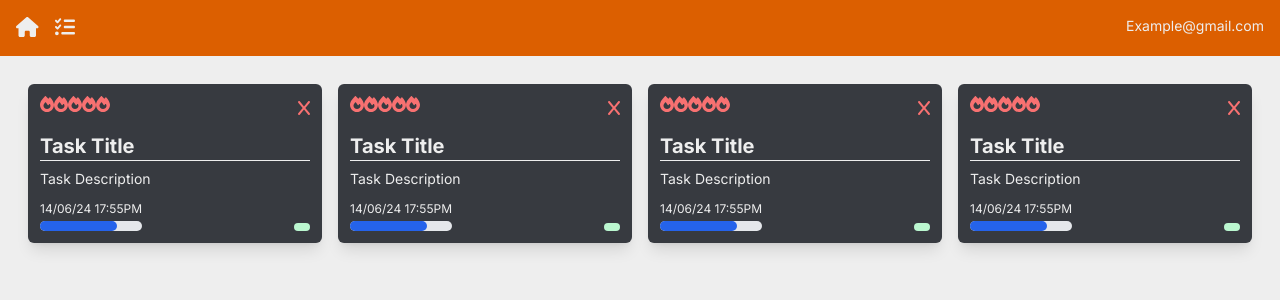
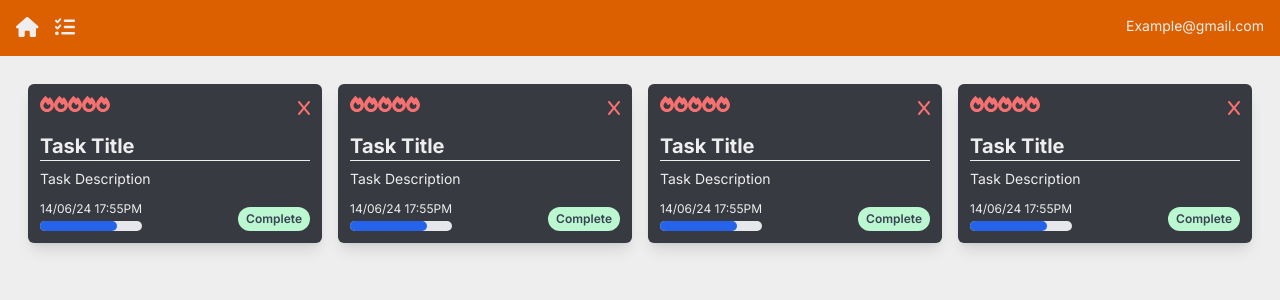
Before and after one commit to Mo-Gamer-2000/TaskFlare, a Next.js app: page / in a window 1280 px wide. Shown: the top 300 px of the page. Built offline with nearby package versions, Linux system fonts and the light colour scheme.

Commit message:
Minor code refactor and visual change on the card

```diff
--- a/app/(components)/StatusDisplay.jsx
+++ b/app/(components)/StatusDisplay.jsx
@@ -3,6 +3,7 @@ import React from "react";
 const StatusDisplay = () => {
   return (
     <span className="inline-block rounded-full px-2 py-1 text-xs font-semibold text-gray-700 bg-green-200">
+      Complete
     </span>
   );
 };
--- a/app/api/Tasks/route.js
+++ b/app/api/Tasks/route.js
@@ -1,4 +1,4 @@
-import Task from "../../(models)/Task";
+import Task from "@/app/(models)/Task";
 import { NextResponse } from "next/server";
 
 export async function POST(req) {
```
